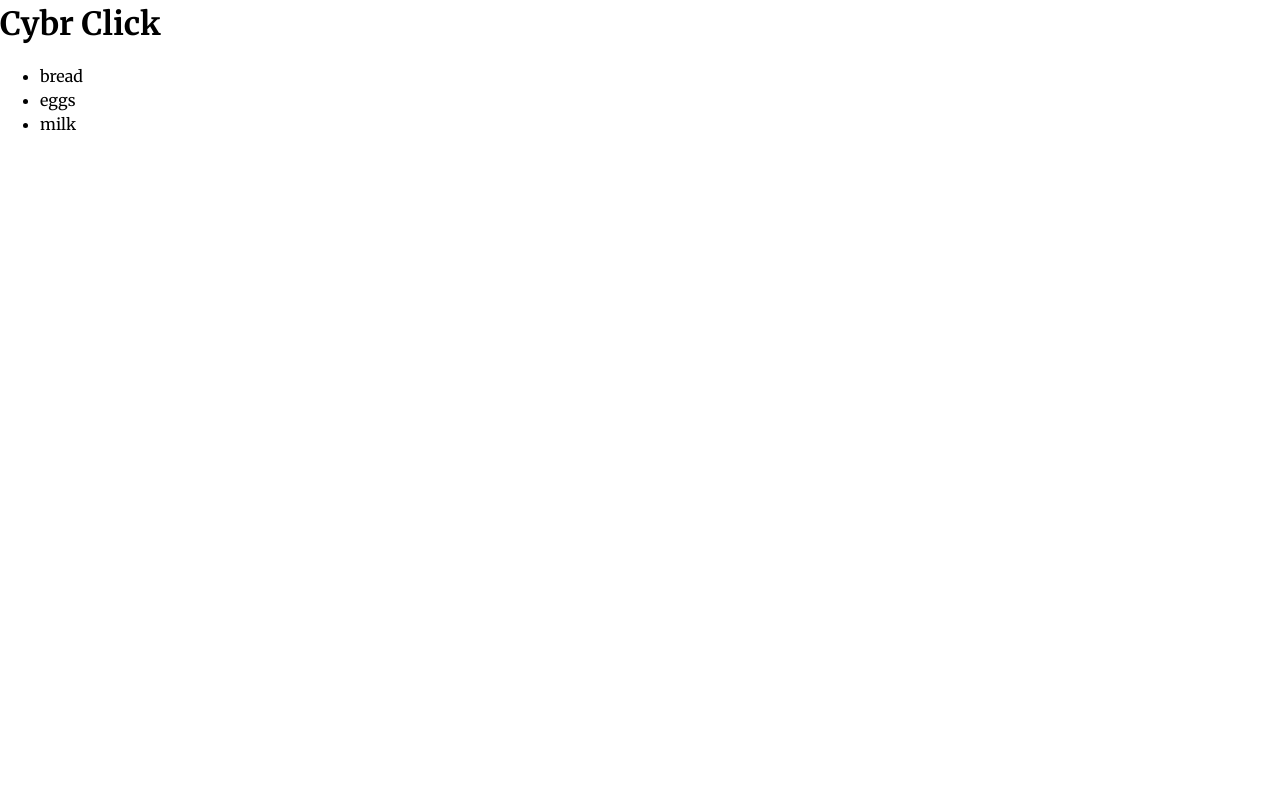
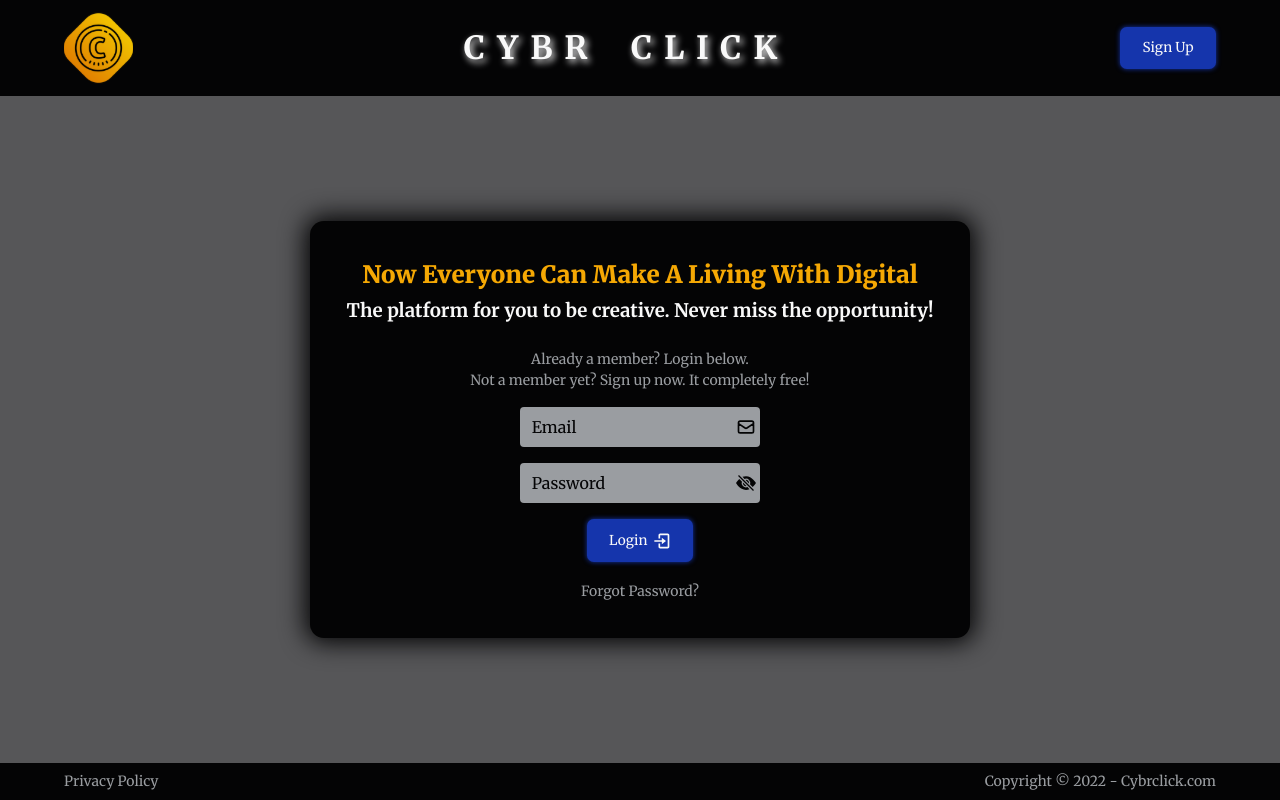
Before and after one commit to dewanwakilahmed/cybr-click, a React (Create React App) app in the folder client-web-app/: page / in a window 1280 px wide. Built offline with nearby package versions, Linux system fonts and the light colour scheme.

Commit message:
Login Page (prototype) v1

```diff
--- a/client-web-app/src/App.js
+++ b/client-web-app/src/App.js
@@ -1,15 +1,16 @@
+import { Routes, Route } from "react-router-dom";
+
+import Login from "./pages/Login";
+
 import "./sass/main.scss";
 
 function App() {
   return (
-    <div className="App">
-      <h1>Cybr Click</h1>
-      <ul>
-        <li>bread</li>
-        <li>eggs</li>
-        <li>milk</li>
-      </ul>
-    </div>
+    <>
+      <Routes>
+        <Route path="/" element={<Login />} />
+      </Routes>
+    </>
   );
 }
 
--- /dev/null
+++ b/client-web-app/src/pages/Login.js
@@ -0,0 +1,90 @@
+// Icons
+import { FcGoogle } from "react-icons/fc";
+import { HiOutlineMail } from "react-icons/hi";
+import { BsEyeSlashFill } from "react-icons/bs";
+import { BiLogIn } from "react-icons/bi";
+
+// Logo
+import CybrClickLogo from "../assets/logos/cybr-click-logo.svg";
+
+const LoginPage = () => {
+  return (
+    <div className="login-page">
+      <header className="login-header">
+        <div className="login-header-content container">
+          <img
+            src={CybrClickLogo}
+            alt="Cybr Click Logo"
+            className="cybr-click-logo"
+          />
+          <h1 className="app-title">CYBR CLICK</h1>
+          <button className="btn btn-action login-page-btn">Sign Up</button>
+        </div>
+      </header>
+      <main className="login-main">
+        <div className="login-main-content container">
+          <div className="welcome-msg">
+            <h2 className="welcome-title">
+              Now Everyone Can Make A Living With Digital
+            </h2>
+            <h3 className="welcome-subtitle">
+              The platform for you to be creative. Never miss the opportunity!
+            </h3>
+          </div>
+          <div className="user-instructions">
+            <p>Already a member? Login below.</p>
+            <p>Not a member yet? Sign up now. It completely free!</p>
+          </div>
+          <div className="login-wrapper">
+            <div className="login">
+              <form action="" className="login-form">
+                <div className="input-wrapper">
+                  <input
+                    type="text"
+                    placeholder="Email"
+                    className="text-input"
+                  />
+                  <HiOutlineMail size="1.25rem" className="input-icon" />
+                </div>
+                <div className="input-wrapper">
+                  <input
+                    type="password"
+                    placeholder="Password"
+                    className="text-input"
+                  />
+                  <BsEyeSlashFill size="1.25rem" className="input-icon" />
+                </div>
+                <div className="login-action">
+                  <button className="btn btn-action login-page-btn">
+                    <span>Login</span>
+                    <BiLogIn size="1.25rem" />
+                  </button>
+                </div>
+              </form>
+              {/* <div className="divider">
+                <p>/</p>
+              </div> */}
+              {/* <div className="login-external">
+                <button className="btn btn-action login-page-btn">
+                  <FcGoogle size="1.25rem" />
+                  <span>Sign in with Google</span>
+                </button>
+              </div> */}
+            </div>
+            <div className="forgot-password">
+              <p>Forgot Password?</p>
+            </div>
+          </div>
+        </div>
+      </main>
+      <footer className="login-footer">
+        <div className="login-footer-content container">
+          <p className="privacy-policy">Privacy Policy</p>
+          <p className="copyright">Copyright © 2022 - Cybrclick.com</p>
+        </div>
+      </footer>
+    </div>
+  );
+};
+
+export default LoginPage;
--- a/client-web-app/src/sass/abstracts/_variables.scss
+++ b/client-web-app/src/sass/abstracts/_variables.scss
@@ -0,0 +1,11 @@
+/* colors */
+$black: #040405;
+$white: #f9f9f9;
+$gray: #565658;
+$gray-light: #9a9da1;
+$cyan: #0f484f;
+$green: #4c7b54;
+$green-shade: #08d8b7;
+$blue: #1535ac;
+$blue-hover: #0d34c2;
+$logo-color: #f5a804;
--- a/client-web-app/src/sass/base/_typography.scss
+++ b/client-web-app/src/sass/base/_typography.scss
@@ -3,4 +3,5 @@
 body {
   font-family: "Merriweather", serif;
   font-size: 16px;
+  font-weight: 400;
 }
--- a/client-web-app/src/sass/components/_buttons.scss
+++ b/client-web-app/src/sass/components/_buttons.scss
@@ -1,17 +1,28 @@
+@use "../abstracts/variables" as *;
+
 .btn {
   border: none;
   border-radius: 0.5em;
-  color: white;
   cursor: pointer;
 }
 
-.continue-btn,
-.login-btn,
-.register-btn {
-  background-color: #ff7643;
-  padding: 0.5em 7.5em;
+.btn-action {
+  background-color: $blue;
+  color: $white;
+  -webkit-box-shadow: 0px 0px 5px 0px $blue;
+  box-shadow: 0px 0px 5px 0px $blue;
 
   &:hover {
-    background-color: #fc5f26;
+    background-color: $blue-hover;
+    -webkit-box-shadow: 0px 0px 10px 0px $blue;
+    box-shadow: 0px 0px 10px 0px $blue;
   }
 }
+
+.login-page-btn {
+  font-size: 0.85rem;
+  padding: 0.7rem 1.4rem;
+  display: flex;
+  gap: 0.25em;
+  align-items: center;
+}
--- /dev/null
+++ b/client-web-app/src/sass/layout/_layout.scss
@@ -0,0 +1,8 @@
+.container {
+  max-width: 1200px;
+  margin-left: auto;
+  margin-right: auto;
+  padding: 0.5rem 1.5rem;
+  text-align: center;
+  // background-color: violet;
+}
--- a/client-web-app/src/sass/main.scss
+++ b/client-web-app/src/sass/main.scss
@@ -7,9 +7,11 @@
 @use "./base/typography";
 
 /* layout imports */
+@use "./layout/layout";
 
 /* components imports */
 @use "./components/buttons";
 
 /* pages imports */
+@use "./pages/login";
 @use "./pages/welcome";
--- /dev/null
+++ b/client-web-app/src/sass/pages/_login.scss
@@ -0,0 +1,165 @@
+@use "../abstracts/variables" as *;
+
+.login-page {
+  background-color: $gray;
+  color: $white;
+  min-height: 100vh;
+  display: flex;
+  flex-direction: column;
+  justify-content: space-between;
+
+  .login-header {
+    background-color: $black;
+
+    .login-header-content {
+      // background-color: violet;
+      display: flex;
+      align-items: center;
+      justify-content: space-between;
+
+      .cybr-click-logo {
+        height: 5em;
+        cursor: pointer;
+        opacity: 0.95;
+
+        &:hover {
+          opacity: 1;
+        }
+      }
+
+      .app-title {
+        letter-spacing: 0.75rem;
+        word-spacing: 0.75rem;
+        text-shadow: 2.5px 2.5px 7.5px $white;
+
+        &:hover {
+          text-shadow: 2.5px 2.5px 5px $white;
+          cursor: pointer;
+        }
+      }
+    }
+  }
+
+  .login-main {
+    // background-color: orange;
+    // max-width: min-content;
+    // align-self: center;
+    display: flex;
+    flex-direction: column;
+
+    .login-main-content {
+      background-color: $black;
+      padding: 2.25em;
+      border-radius: 0.875em;
+      -webkit-box-shadow: 0px 0px 25px 5px $black;
+      box-shadow: 0px 0px 25px 5px $black;
+      // flex-direction: column;
+    }
+
+    .welcome-msg {
+      .welcome-title {
+        color: $logo-color;
+        font-weight: 900;
+        margin-bottom: 0.25rem;
+      }
+
+      .welcome-subtitle {
+        font-weight: 700;
+      }
+    }
+
+    .user-instructions {
+      color: $gray-light;
+      margin-top: 1.5rem;
+      margin-bottom: 1rem;
+      font-size: 0.875rem;
+    }
+
+    .login-wrapper {
+      .login {
+        // display: flex;
+        // align-items: center;
+        // justify-content: center;
+        margin-bottom: 1.15em;
+
+        .login-form {
+          // background-color: violet;
+          display: flex;
+          flex-direction: column;
+          gap: 1em;
+          align-items: center;
+          justify-content: center;
+
+          .input-wrapper {
+            background-color: $gray-light;
+            display: flex;
+            gap: 0.35em;
+            align-items: center;
+            justify-content: center;
+            padding: 0.25rem;
+            border-radius: 0.25em;
+            // position: relative;
+
+            .text-input {
+              background-color: $gray-light;
+              border: none;
+              padding: 0.25rem 0.5rem;
+
+              &::placeholder {
+                color: $black;
+              }
+
+              &:focus {
+                outline: none;
+                -webkit-box-shadow: 0px 0px 25px 2.5px $black;
+                box-shadow: 0px 0px 25px 2.5px $black;
+              }
+            }
+
+            .input-icon {
+              color: $black;
+            }
+          }
+        }
+
+        // .login-external {
+        //   display: flex;
+        //   flex-direction: column;
+        //   gap: 1em;
+        //   align-items: center;
+        //   justify-content: center;
+        // }
+      }
+
+      .forgot-password {
+        color: $gray-light;
+        font-size: 0.875rem;
+
+        &:hover {
+          cursor: pointer;
+          text-decoration: underline;
+        }
+      }
+    }
+  }
+
+  .login-footer {
+    background-color: $black;
+    color: $gray-light;
+    font-size: 0.875rem;
+
+    .login-footer-content {
+      display: flex;
+      align-items: center;
+      justify-content: space-between;
+
+      .privacy-policy {
+        cursor: pointer;
+
+        &:hover {
+          text-decoration: underline;
+        }
+      }
+    }
+  }
+}
```
